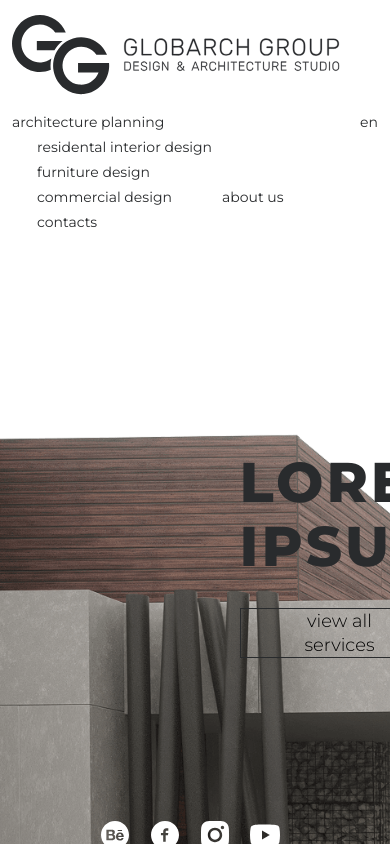
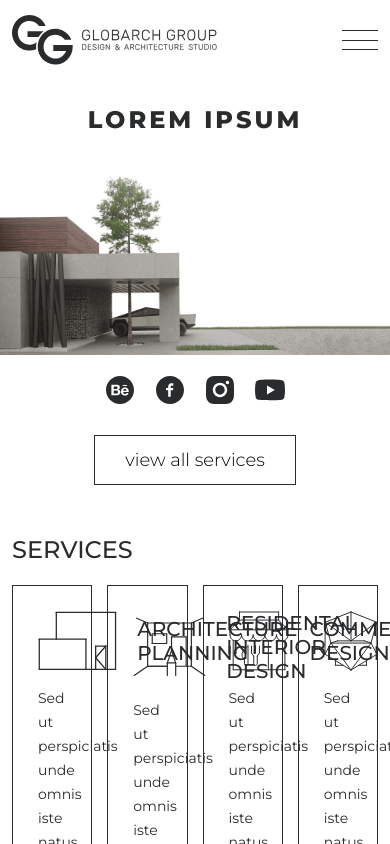
Before and after one commit to palajo/ggroup, a React (Create React App) app: page / in a window 390 px wide. Shown: the top 844 px of the page. Built offline with nearby package versions, Linux system fonts and the light colour scheme.

Commit message:
adaptation start

```diff
--- a/src/assets/styles/bootstrap.scss
+++ b/src/assets/styles/bootstrap.scss
@@ -393,3 +393,15 @@ ul.nav.flex-column {
 .mt-100px {
     margin-top: 100px;
 }
+
+@media screen and (max-width: 767px) {
+    ul.nav {
+        display: inline-block;
+
+        li.nav-item {
+            a.nav-link {
+                padding: 10px 0;
+            }
+        }
+    }
+}
--- a/src/assets/styles/components/blocks/block-architecture.scss
+++ b/src/assets/styles/components/blocks/block-architecture.scss
@@ -6,9 +6,43 @@
         margin-bottom: 0;
     }
 
+
     .architecture-block-content {
         display: flex;
         padding-right: 100px;
+
+        position: relative;
+        min-height: 400px;
+
+        &::before {
+            content: '';
+            position: absolute;
+
+            top: 0;
+            left: 52px;
+
+            width: 1px;
+            height: 100%;
+
+            background: $lightgray;
+
+            z-index: -1;
+        }
+
+        &::after {
+            content: '';
+            position: absolute;
+
+            bottom: 0;
+            left: 52px;
+
+            width: 50%;
+            height: 1px;
+
+            background: $lightgray;
+
+            z-index: -1;
+        }
 
         .architecture-block-number {
             display: flex;
@@ -19,6 +53,7 @@
             height: 80px;
 
             border: 1px solid $primary;
+            background: #fff;
 
             font-size: 30px;
             font-weight: 600;
@@ -57,6 +92,16 @@
             .architecture-block-content {
                 order: 2;
                 padding-left: 100px;
+
+                &::before {
+                    top: 0;
+                    left: 140px;
+                }
+
+                &::after {
+                    bottom: 0;
+                    left: 140px;
+                }
             }
             .architecture-block-image {
                 order: 1;
--- a/src/assets/styles/components/custom/contacts/contacts.scss
+++ b/src/assets/styles/components/custom/contacts/contacts.scss
@@ -1,4 +1,5 @@
 section.section-contacts {
+    overflow: hidden;
 
     .section-title {
         margin-bottom: 110px;
--- a/src/assets/styles/components/footer.scss
+++ b/src/assets/styles/components/footer.scss
@@ -123,3 +123,17 @@ footer {
         justify-content: flex-end;
     }
 }
+
+@media screen and (max-width: 767px) {
+    footer {
+        .left-block {
+            display: none;
+        }
+        .middle-block {
+            width: 100%;
+        }
+        .right-block {
+            display: none;
+        }
+    }
+}
--- a/src/assets/styles/components/header.scss
+++ b/src/assets/styles/components/header.scss
@@ -41,8 +41,112 @@ header {
                             margin-right: 0;
                         }
                     }
+
+                    .contacts-phone {
+                        display: none;
+                    }
+                }
+
+                .navigation-toggler {
+                    display: none;
+
+                    .icon-burgermenu {
+                        cursor: pointer;
+
+                        display: flex;
+                        flex-direction: column;
+                        justify-content: space-between;
+
+                        width: 36px;
+                        height: 20px;
+
+                        .line {
+                            width: 100%;
+                            height: 1px;
+
+                            background: $primary;
+                            transition: 0.2s ease;
+                        }
+
+                        &:hover {
+                            .line {
+                                background: $secondary;
+                            }
+                        }
+
+                        &.active {
+                            .line:nth-child(1) {
+                                transform: translateY(10px) rotate(45deg);
+                            }
+                            .line:nth-child(2) {
+                                transform: scale(0);
+                            }
+                            .line:nth-child(3) {
+                                transform: translateY(-9px) rotate(-45deg);
+                            }
+                        }
+                    }
+
+                    &:hover {
+                        .icon {
+                            background: $secondary;
+                        }
+                    }
                 }
             }
         }
     }
 }
+
+@media screen and (max-width: 767px) {
+    header {
+        .container {
+            .row {
+                .col-12 {
+                    .left-block {
+                        .logo {
+                            img {
+                                height: 50px;
+                            }
+                        }
+                    }
+
+                    .navigation-toggler {
+                        display: block;
+                    }
+
+                    .right-block {
+                        display: none;
+                        position: fixed;
+
+                        top: 80px;
+                        left: 0;
+
+                        width: 100vw !important;
+                        height: calc(100% - 80px);
+
+                        padding: 20px 30px;
+
+                        background: #fff;
+
+                        z-index: 99;
+
+                        &>* {
+                            margin-right: 0;
+                            margin-bottom: 40px;
+
+                            &:last-child {
+                                margin-bottom: 0;
+                            }
+                        }
+
+                        .contacts-phone {
+                            display: block;
+                            text-align: center;
+                        }
+                    }
+                }
+            }
+        }
+    }
+}
--- a/src/assets/styles/components/hero/main-hero.scss
+++ b/src/assets/styles/components/hero/main-hero.scss
@@ -58,3 +58,47 @@ section.main-hero {
         }
     }
 }
+
+@media screen and (max-width: 767px) {
+    section.main-hero {
+        height: auto;
+        min-height: auto;
+
+        padding: 25px 0;
+        background-size: auto 180px;
+        background-position: left 95px;
+
+        margin-bottom: 0;
+
+        .container {
+            .row {
+                .main-hero-content {
+                    margin-top: 0;
+                    text-align: center;
+
+                    .main-hero-title {
+                        padding-bottom: 20px;
+                        margin-bottom: 200px;
+                    }
+
+                    button {
+                        margin-top: 80px;
+                    }
+                }
+
+                .main-hero-social {
+                    display: flex;
+                    justify-content: center;
+
+                    width: 100%;
+                    bottom: 80px;
+                    left: 0;
+
+                    .icon.white {
+                        background: $primary;
+                    }
+                }
+            }
+        }
+    }
+}
--- a/src/assets/styles/global.scss
+++ b/src/assets/styles/global.scss
@@ -125,6 +125,33 @@ hr {
 
     margin: 70px 0 30px 0;
 }
+
+@media screen and (max-width: 767px) {
+    h1 {
+        font-size: 24px;
+        line-height: 30px;
+    }
+
+    h2 {
+        font-size: 24px;
+        line-height: 30px;
+    }
+
+    h3 {
+        font-size: 20px;
+        line-height: 24px;
+    }
+
+    h4 {
+        font-size: 18px;
+        line-height: 24px;
+    }
+
+    h5 {
+        font-size: 16px;
+        line-height: 20px;
+    }
+}
 /* ----------------------------------------- */
 
 
@@ -196,4 +223,32 @@ main {
         }
     }
 }
+@media screen and (max-width: 767px) {
+    main {
+        min-height: calc(100vh - 80px);
+
+        section {
+            .section-title {
+                margin-bottom: 20px;
+            }
+
+            .section-description {
+                margin-top: -15px;
+                margin-bottom: 30px;
+            }
+
+            .section-button {
+                margin-top: 30px;
+            }
+
+            &.section {
+                padding: 25px 0;
+
+                &.double-padding {
+                    padding: 50px 0;
+                }
+            }
+        }
+    }
+}
 /* ----------------------------------------- */
--- a/src/components/Header.js
+++ b/src/components/Header.js
@@ -16,6 +16,12 @@ export default function Header() {
             $('.dropdown').on('mouseleave',function(){
                 $(this).find('.dropdown-menu').fadeOut(100);
             });
+
+            $('.navigation-toggler > .icon-burgermenu').click(function() {
+                $(this).toggleClass('active');
+                $('body').toggleClass('overflow-hidden');
+                $('.right-block').toggle('slide');
+            })
         });
     }, []);
 
@@ -29,6 +35,13 @@ export default function Header() {
                                 <NavLink to="/">
                                     <img src={GlobarchGroupLogo} alt="Globarch Group Logo" />
                                 </NavLink>
+                            </div>
+                        </div>
+                        <div className="navigation-toggler">
+                            <div className="icon-burgermenu">
+                                <div className="line"></div>
+                                <div className="line"></div>
+                                <div className="line"></div>
                             </div>
                         </div>
                         <div className="right-block">
@@ -86,6 +99,12 @@ export default function Header() {
                                     </li>
                                 </ul>
                             </div>
+                            <div className="contacts-phone">
+                                <a href="#">
+                                    <span>or call</span>
+                                    +38 099 98 47 911
+                                </a>
+                            </div>
                         </div>
                     </div>
                 </div>
--- a/src/routes/MainPage.js
+++ b/src/routes/MainPage.js
@@ -43,7 +43,7 @@ export default function MainPage() {
             <section className="main-hero">
                 <div className="container">
                     <div className="row">
-                        <div className="col-5">
+                        <div className="col-md-5">
                             <div className="main-hero-content">
                                 <h1 className="main-hero-title">
                                     LOREM IPSUM
```
